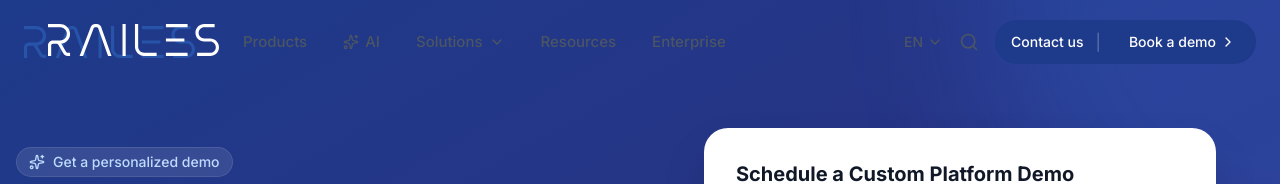
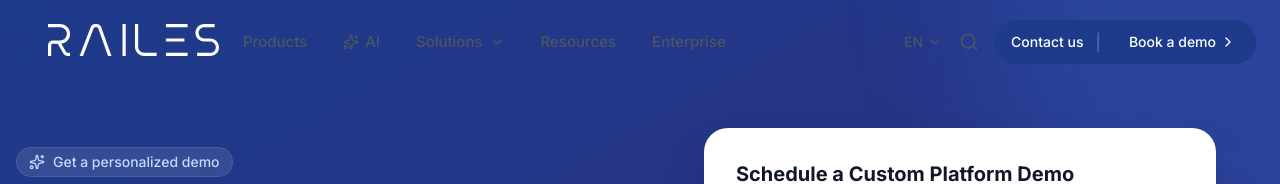
Before and after one commit to antonio-luiis/railes-website, a Next.js app: page /demo in a window 1280 px wide. Shown: the top 184 px of the page. Built offline with nearby package versions, Linux system fonts and the light colour scheme.

Commit message:
fix: resolve logo pixelation by using inline SVG paths

```diff
--- a/app/demo/page.tsx
+++ b/app/demo/page.tsx
@@ -1,6 +1,7 @@
 import Link from 'next/link';
 import { ArrowRight, Sparkles } from 'lucide-react';
 import { siteSettings } from "@/lib/mock-data";
+import { Logo } from '@/components/Logo';
 
 export default function DemoPage() {
     return (
@@ -18,11 +19,7 @@ export default function DemoPage() {
                 {/* Logo */}
                 <div className="absolute top-6 left-6 md:left-12 z-50">
                     <Link href="/">
-                        {siteSettings.logo?.asset?.url ? (
-                            <img src={siteSettings.logo.asset.url} alt="RAILES" className="h-8 brightness-0 invert" />
-                        ) : (
-                            <span className="text-2xl font-bold tracking-tight text-white uppercase">RAILES</span>
-                        )}
+                        <Logo className="h-8" color="white" />
                     </Link>
                 </div>
 
--- a/components/Footer.tsx
+++ b/components/Footer.tsx
@@ -1,6 +1,7 @@
 import { Facebook, Instagram, Linkedin, Twitter, Youtube, Github, Sparkles } from 'lucide-react';
 import Link from 'next/link';
 import { siteSettings } from "@/lib/mock-data";
+import { Logo } from "./Logo";
 
 export function Footer() {
     const logoUrl = siteSettings?.logo?.asset?.url;
@@ -12,17 +13,10 @@ export function Footer() {
 
                 <div className="grid grid-cols-1 md:grid-cols-2 lg:grid-cols-5 gap-12 mb-20">
 
-                    {/* Column 1: Brand & Socials & Copyright */}
                     <div className="lg:col-span-1 flex flex-col justify-between h-full">
                         <div>
                             <Link href="/" className="inline-block mb-8">
-                                {logoUrl ? (
-                                    <img src={logoUrl} alt={siteTitle} className="h-8 md:h-10" />
-                                ) : (
-                                    <span className="text-3xl font-extrabold tracking-widest text-[#1e40af] uppercase font-mono">
-                                        {siteTitle}
-                                    </span>
-                                )}
+                                <Logo className="h-8 md:h-10" color="#1e3a8a" />
                             </Link>
 
                             <div className="flex items-center gap-3 mb-8">
--- /dev/null
+++ b/components/Logo.tsx
@@ -0,0 +1,27 @@
+import React from 'react';
+
+interface LogoProps {
+    className?: string;
+    color?: string;
+}
+
+export function Logo({ className, color = "#2754a9" }: LogoProps) {
+    return (
+        <svg
+            id="railes-logo"
+            xmlns="http://www.w3.org/2000/svg"
+            viewBox="0 0 752.67 140.85"
+            className={className}
+            fill={color}
+        >
+            <g>
+                <path d="M79.95,123.28l-21.2-36.73c1.21-.14,2.4-.33,3.57-.58,22.13-4.5,38.3-26,34.12-50.14C92.8,14.76,73.49,0,52.13,0H0v14.04h52.64c13.92,0,26.68,9.24,29.69,22.81,4.2,18.94-10.38,35.94-28.64,35.94H21.46c-11.85,0-21.46,9.61-21.46,21.46v46.58h14.04v-46.79c0-3.99,3.22-7.21,7.21-7.21h17.4c2.5,0,4.83,1.33,6.06,3.5l23.07,39.95c3.75,6.51,10.71,10.52,18.24,10.52h11.08v-14.04h-11.08c-2.5,0-4.83-1.33-6.06-3.5v.02h-.01Z" />
+                <path d="M210.98,0h3.45c8.68,0,16.09,4.94,19.43,12.97l45.67,127.88h-15.21l-43.4-122.49c-1.17-2.78-3.48-4.31-6.48-4.31h-6.9c-3.01,0-5.32,1.54-6.48,4.31l-46.72,122.49h-15.21L188.1,12.97c3.34-8.02,10.75-12.97,19.43-12.97h3.45Z" />
+                <path d="M327.94,140.82V0h14.04v140.82h-14.04Z" />
+                <path d="M396.84,0v100.66c0,14.34,11.78,26.12,26.12,26.12h55.13v14.04h-55.13c-22.09,0-40.16-18.08-40.16-40.16V0h14.04Z" />
+                <path d="M519.05,0h95.3v14.04h-95.3V0ZM519.05,77.43v-14.04h81.23v14.04h-81.23ZM614.34,140.82h-95.3v-14.04h95.3v14.04Z" />
+                <path d="M733.31,14.45V.41l-45.62-.41c-21.39,0-38.72,17.33-38.72,38.72h0c0,21.39,17.33,38.72,38.72,38.72h26.26c13.62,0,24.68,11.05,24.68,24.68h0c0,13.62-11.05,24.68-24.68,24.68h-57.5v14.04h57.5c21.39,0,38.72-17.33,38.72-38.72h0c0-21.39-17.33-38.72-38.72-38.72h-26.26c-13.62,0-24.68-11.05-24.68-24.68h0c0-13.62,11.05-24.68,24.68-24.68,0,0,27.87,0,45.62.41h0Z" />
+            </g>
+        </svg>
+    );
+}
--- a/components/Navbar.tsx
+++ b/components/Navbar.tsx
@@ -12,6 +12,7 @@ import {
 } from "lucide-react";
 import { Button } from "@/components/ui/button";
 import { cn } from "@/lib/utils";
+import { Logo } from "./Logo";
 
 interface NavbarProps {
     siteSettings?: {
@@ -171,15 +172,8 @@ export function Navbar({ siteSettings }: NavbarProps) {
             onMouseLeave={() => setActiveDropdown(null)}
         >
             <div className="container mx-auto px-4 md:px-6 flex items-center justify-between relative z-50">
-                {/* Logo */}
                 <Link href="/" className="flex items-center gap-2 mr-8">
-                    {logoUrl ? (
-                        <img src={logoUrl} alt={siteTitle} className="h-8" />
-                    ) : (
-                        <span className="text-2xl font-bold tracking-tight text-blue-900">
-                            {siteTitle}
-                        </span>
-                    )}
+                    <Logo className="h-8" color="#1e3a8a" />
                 </Link>
 
                 {/* Desktop Nav */}
```
